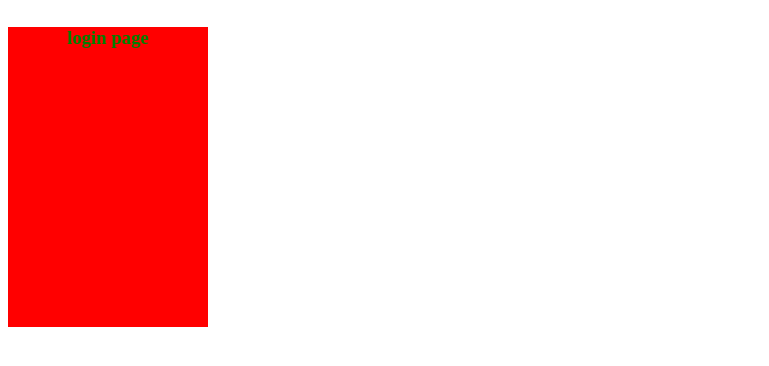
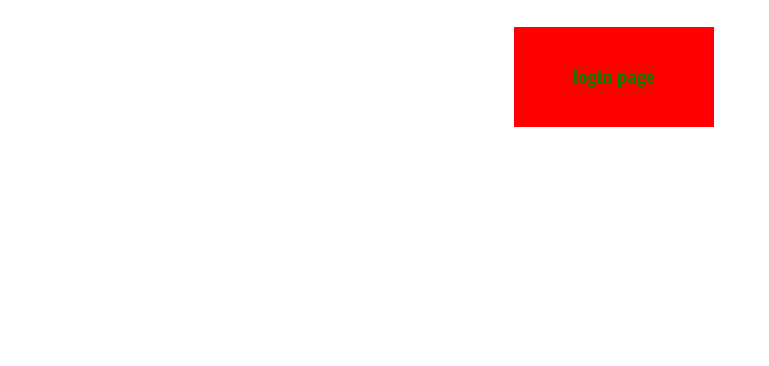
Before and after one commit to RevanthSB/loginpage, a plain HTML site: page index.html in a window 1280 px wide. Shown: the whole page, without its empty margins (0-769 px from the left). Drawn offline with Linux system fonts and the light colour scheme.

Commit message:
created some changes

```diff
--- a/index.css
+++ b/index.css
@@ -3,8 +3,10 @@ h3{
     color: green;
     display : inline-block;
     width: 200px;
-    height: 300px;
+    height: 100px;
     text-align: center;
-    postion:relative;
-    left:50%;
+    position:relative;
+    left:40%;
+    line-height: 100px;
+
 }
```
